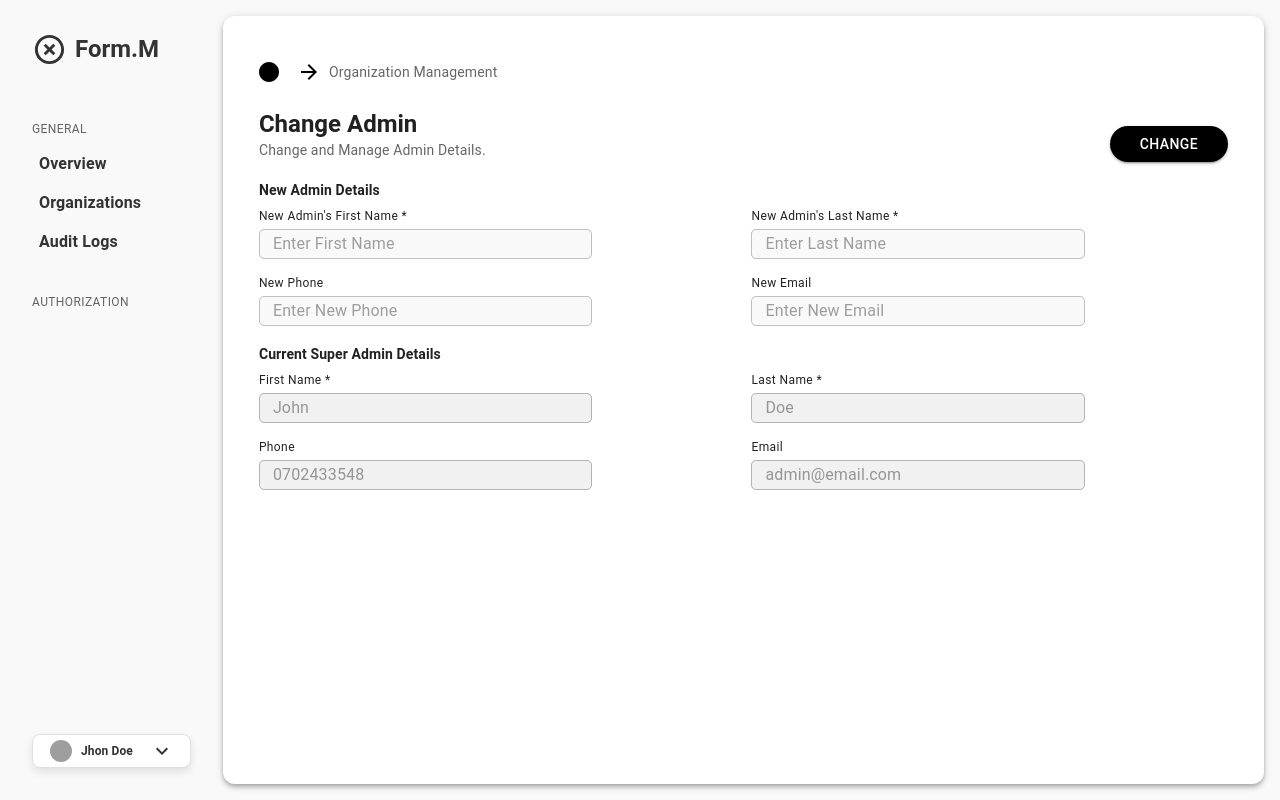
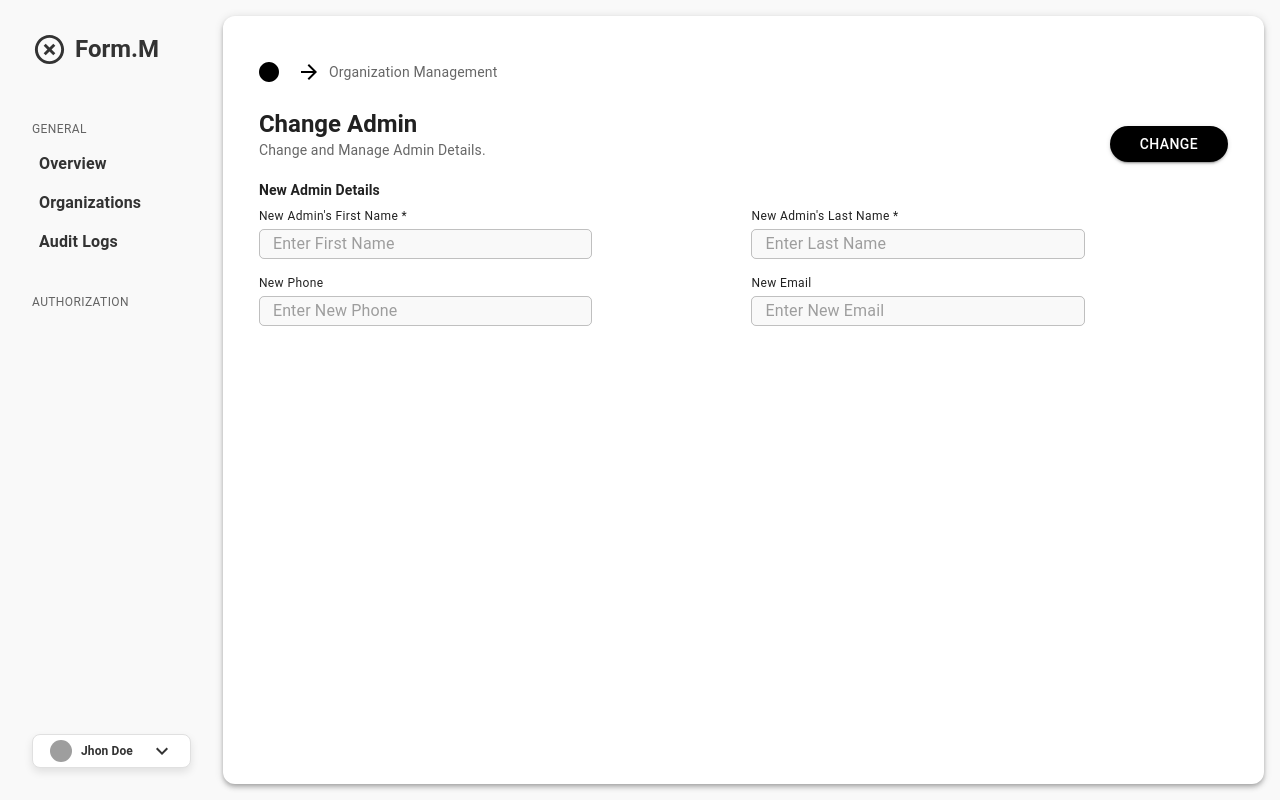
Before and after one commit to charan2r/formly, a React (Vite) app in the folder front-end/: page /Change-organization/1 in a window 1280 px wide. Built offline with nearby package versions, Linux system fonts and the light colour scheme; grey boxes are pictures that could not be loaded.

Commit message:
Remove Current Admin details

```diff
--- a/front-end/src/components/ChangeOrganization.tsx
+++ b/front-end/src/components/ChangeOrganization.tsx
@@ -9,12 +9,8 @@ function ChangeOrganization() {
   const [formData, setFormData] = useState({
     name: '',
     category: '',
-    firstName: 'John',
-    lastName: 'Doe',
     newphone: '',
     newEmail: '',
-    phone: '0702433548',
-    email: 'admin@email.com'
   });
 
   const handleChange = (event) => {
@@ -26,15 +22,6 @@ function ChangeOrganization() {
   };
 
   const handleUpdate = () => {
-    // Update Super Admin Details based on new Organizational Details
-    setFormData({
-      ...formData,
-      firstName: formData.name || formData.firstName, // Update firstName if name is provided
-      lastName: formData.category || formData.lastName, // Update lastName if category is provided
-      phone: formData.newphone || formData.phone, // Update phone if newphone is provided
-      email: formData.newEmail || formData.email, // Update email if newEmail is provided
-    });
-
     toast.success("Changed successfully!", {
       position: "top-right",
       autoClose: 5000,
@@ -148,70 +135,6 @@ function ChangeOrganization() {
             />
           </Grid>
         </Grid>
-
-        <Typography variant="subtitle2" gutterBottom sx={{ marginTop: '24px', marginBottom: '-4px', fontWeight: 'bold'}}>
-          Current Super Admin Details
-        </Typography>
-        <Grid container spacing={2}>
-          <Grid item xs={12} sm={6}>
-            <Typography variant="caption" gutterBottom sx={{ marginBottom: '1px' }}>First Name *</Typography>
-            <TextField
-              name="firstName"
-              value={formData.firstName}
-              fullWidth
-              placeholder="Enter First Name"
-              disabled
-              InputProps={{
-                sx: { backgroundColor: '#f1f1f1', borderRadius: '5px', width: '70%', paddingY: '2px', height: '30px' }
-              }}
-              sx={{ paddingY: '2px', marginBottom: '-8px' }}
-            />
-          </Grid>
-          <Grid item xs={12} sm={6}>
-            <Typography variant="caption" gutterBottom sx={{ marginBottom: '1px' }}>Last Name *</Typography>
-            <TextField
-              name="lastName"
-              value={formData.lastName}
-              fullWidth
-              placeholder="Enter Last Name"
-              disabled
-              InputProps={{
-                sx: { backgroundColor: '#f1f1f1', borderRadius: '5px', width: '70%', paddingY: '2px', height: '30px' }
-              }}
-              sx={{ paddingY: '2px', marginBottom: '-8px' }}
-            />
-          </Grid>
-
-          <Grid item xs={12} sm={6}>
-            <Typography variant="caption" gutterBottom sx={{ marginBottom: '1px' }}>Phone</Typography>
-            <TextField
-              name="phone"
-              value={formData.phone}
-              fullWidth
-              placeholder="0702433548"
-              disabled
-              InputProps={{
-                sx: { backgroundColor: '#f1f1f1', borderRadius: '5px', width: '70%', paddingY: '2px', height: '30px' }
-              }}
-              sx={{ paddingY: '2px', marginBottom: '-8px' }}
-            />
-          </Grid>
-
-          <Grid item xs={12} sm={6}>
-            <Typography variant="caption" gutterBottom sx={{ marginBottom: '1px' }}>Email</Typography>
-            <TextField
-              name="email"
-              value={formData.email}
-              fullWidth
-              placeholder="admin@email.com"
-              disabled
-              InputProps={{
-                sx: { backgroundColor: '#f1f1f1', borderRadius: '5px', width: '70%', paddingY: '2px', height: '30px' }
-              }}
-              sx={{ paddingY: '2px', marginBottom: '-8px' }}
-            />
-          </Grid>
-        </Grid>
       </form>
 
       <ToastContainer />
```
